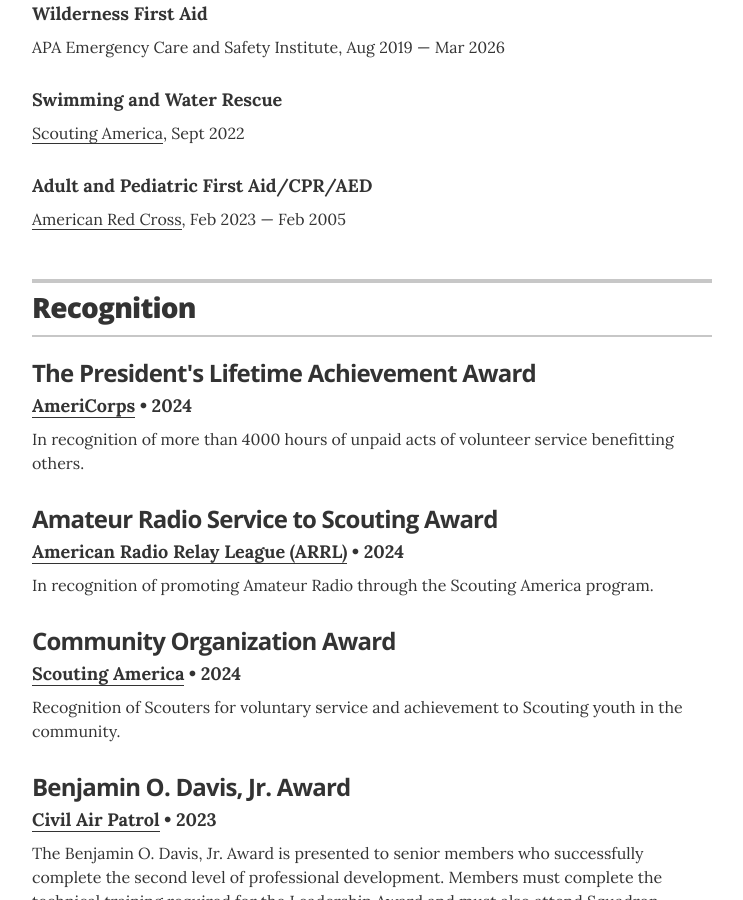
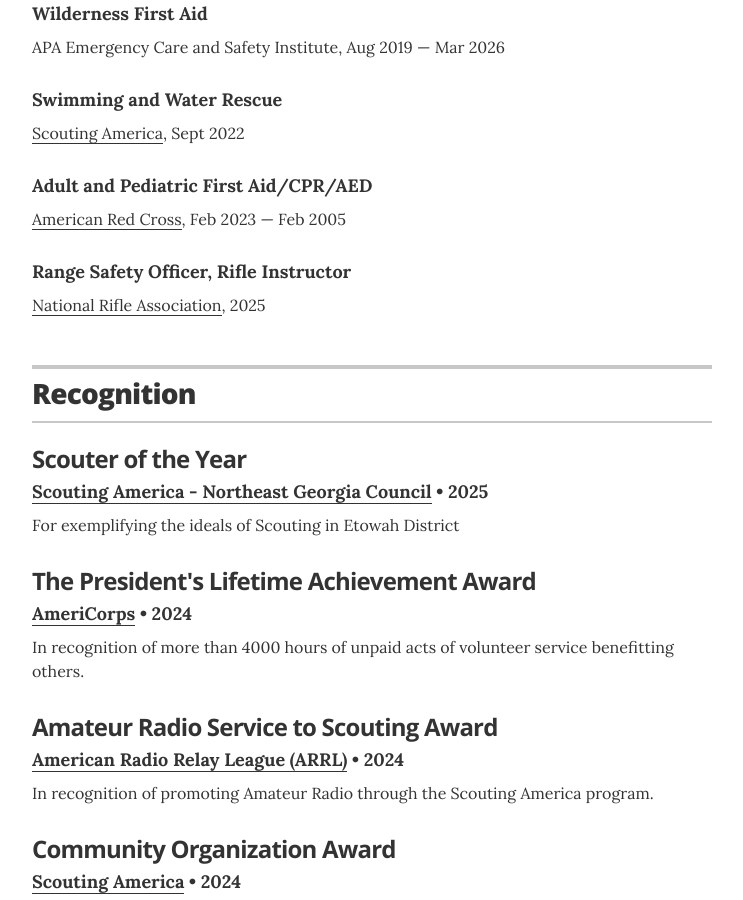
Before and after one commit to deekayen/dkn.github.io, a Jekyll site: the page built from index.html, in a window 1280 px wide and 900 px high, scrolled down 4194 px. Shown: the whole window, without its empty margins (268-1011 px from the left). Built offline with Jekyll 4.4.1, drawn with Linux system fonts in a browser that asks for light colours.

Commit message:
add scouter of the year, nra certs

```diff
--- a/_data/recognitions.yml
+++ b/_data/recognitions.yml
@@ -1,4 +1,9 @@
 # Recognitions
+- award: Scouter of the Year
+  organization: <a href="https://www.nega-bsa.org/etowah/">Scouting America - Northeast Georgia Council</a>
+  year: 2025
+  summary: For exemplifying the ideals of Scouting in Etowah District
+
 - award: The President's Lifetime Achievement Award
   organization: <a href="https://presidentialserviceawards.gov/">AmeriCorps</a>
   year: 2024
--- a/_data/skills.yml
+++ b/_data/skills.yml
@@ -61,3 +61,6 @@
 
 - skill: Adult and Pediatric First Aid/CPR/AED
   description: <a href="https://www.redcross.org/">American Red Cross</a>, Feb 2023 &mdash; Feb 2005
+
+- skill: Range Safety Officer, Rifle Instructor
+  description: <a href="https://www.nrainstructors.org/">National Rifle Association</a>, 2025
```
